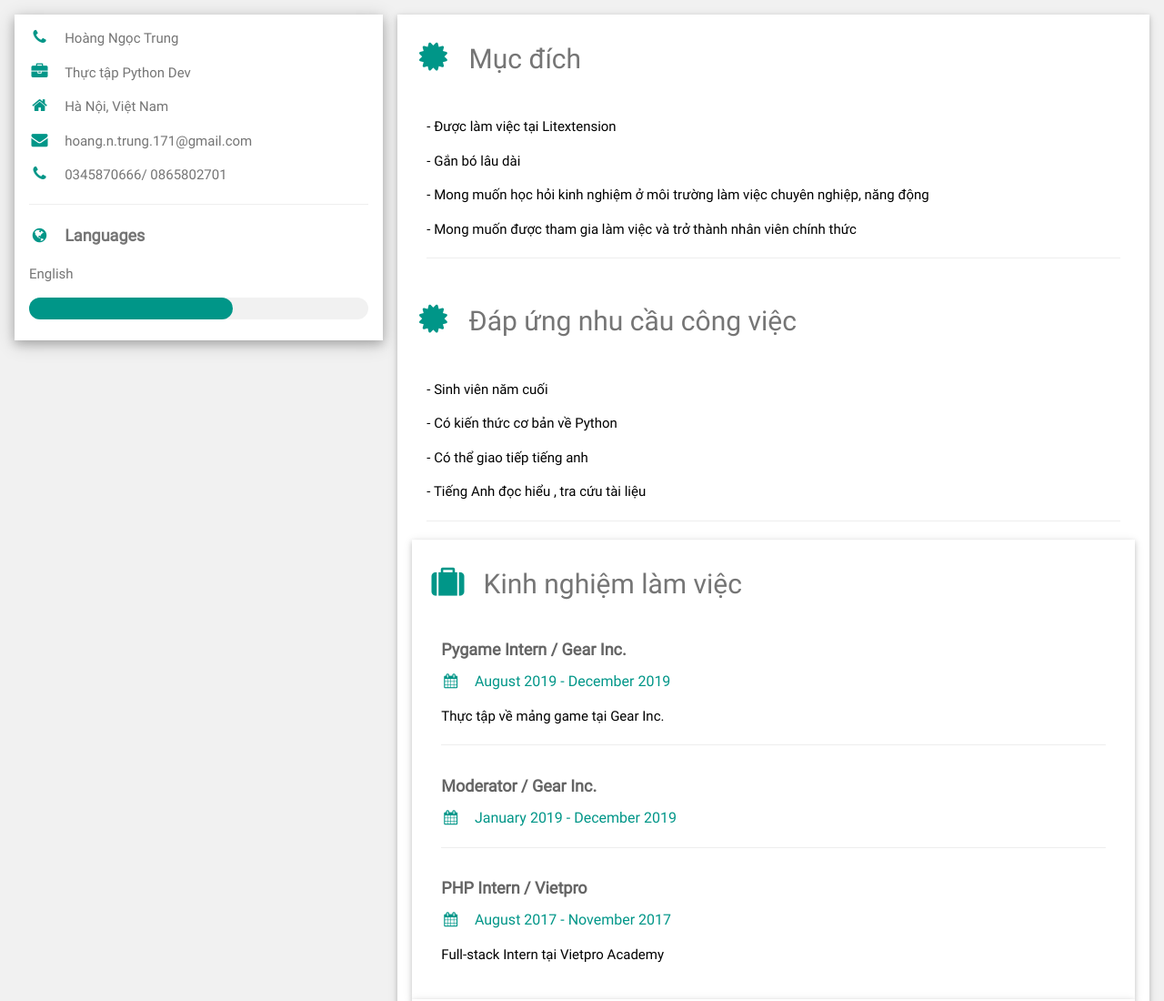
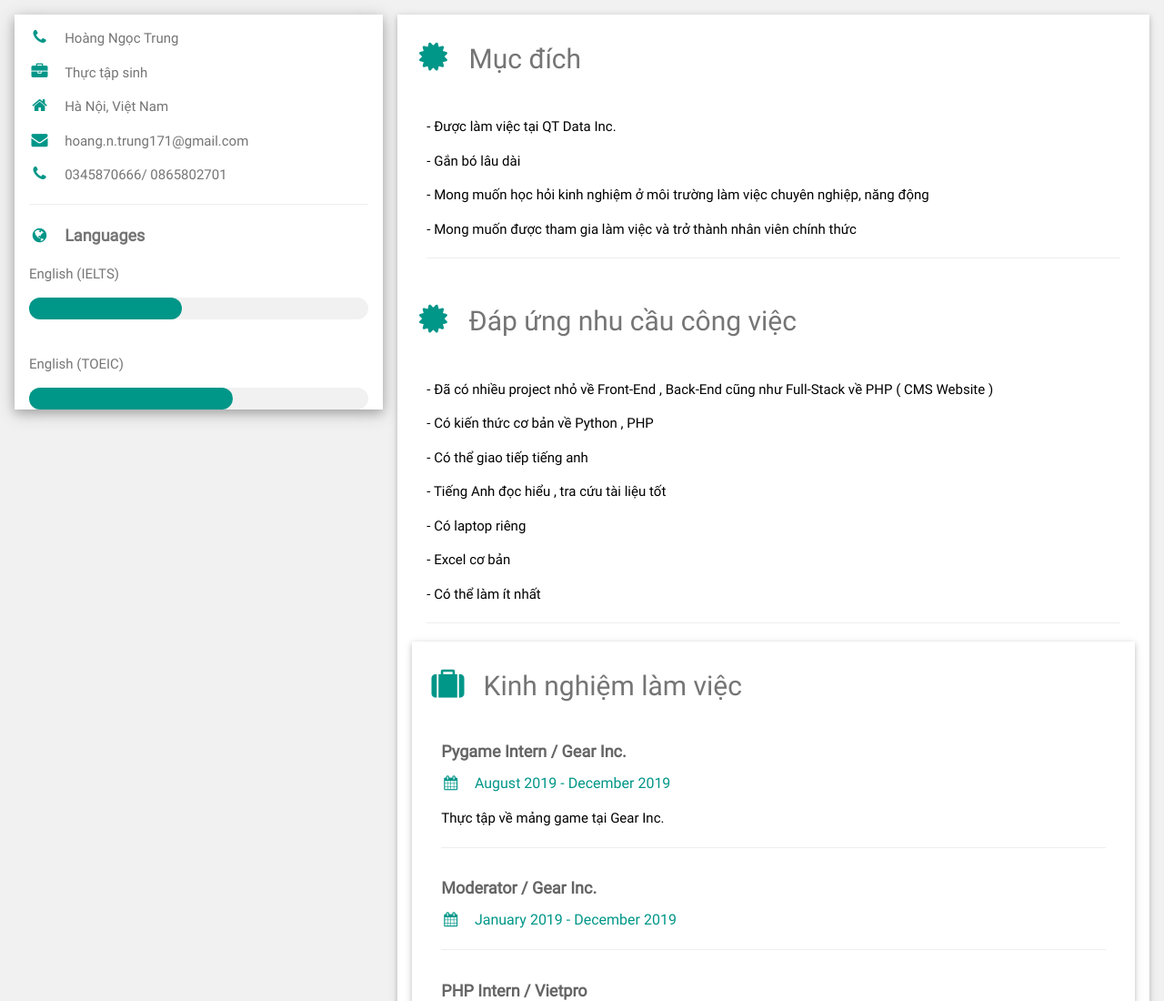
Before and after one commit to subzeroproject/QT-Data-Inc., a plain HTML site: page index.html in a window 1280 px wide. Shown: the top 1100 px of the page at 91% size. Drawn offline with Linux system fonts and the light colour scheme.

Commit message:
Update index.html

```diff
--- a/index.html
+++ b/index.html
@@ -1,6 +1,6 @@
 <!DOCTYPE html>
 <html>
-<title>Python Intern</title>
+<title>IT Intern</title>
 <meta charset="UTF-8">
 <meta name="viewport" content="width=device-width, initial-scale=1">
 <link rel="stylesheet" href="w3.css">
@@ -24,18 +24,22 @@ html,body,h1,h2,h3,h4,h5,h6 {font-family: "Roboto", sans-serif}
 
         <div class="w3-container">
           <p><i class="fa fa-phone fa-fw w3-margin-right w3-large w3-text-teal"></i>Hoàng Ngọc Trung</p>
-          <p><i class="fa fa-briefcase fa-fw w3-margin-right w3-large w3-text-teal"></i>Thực tập Python Dev</p>
+          <p><i class="fa fa-briefcase fa-fw w3-margin-right w3-large w3-text-teal"></i>Thực tập sinh</p>
           <p><i class="fa fa-home fa-fw w3-margin-right w3-large w3-text-teal"></i>Hà Nội, Việt Nam</p>
-          <p><i class="fa fa-envelope fa-fw w3-margin-right w3-large w3-text-teal"></i>hoang.n.trung.171@gmail.com</p>
+          <p><i class="fa fa-envelope fa-fw w3-margin-right w3-large w3-text-teal"></i>hoang.n.trung171@gmail.com</p>
           <p><i class="fa fa-phone fa-fw w3-margin-right w3-large w3-text-teal"></i>0345870666/ 0865802701</p>
           <hr>
 
           <p class="w3-large w3-text-theme"><b><i class="fa fa-globe fa-fw w3-margin-right w3-text-teal"></i>Languages</b></p>
-          <p>English</p>
+          <p>English (IELTS)</p>
+          <div class="w3-light-grey w3-round-xlarge">
+            <div class="w3-round-xlarge w3-teal" style="height:24px;width:45%"></div>
+          </div>
+          <br>
+          <p>English (TOEIC)</p>
           <div class="w3-light-grey w3-round-xlarge">
             <div class="w3-round-xlarge w3-teal" style="height:24px;width:60%"></div>
           </div>
-          <br>
         </div>
       </div><br>
 
@@ -48,7 +52,7 @@ html,body,h1,h2,h3,h4,h5,h6 {font-family: "Roboto", sans-serif}
 
         <h2 class="w3-text-grey w3-padding-16"><i class="fa fa-certificate fa-fw w3-margin-right w3-xxlarge w3-text-teal"></i>Mục đích</h2>
         <div class="w3-container">
-          <p>- Được làm việc tại Litextension</p>
+          <p>- Được làm việc tại QT Data Inc.</p>
           <p>- Gắn bó lâu dài </p>
           <p>- Mong muốn học hỏi kinh nghiệm ở môi trường làm việc chuyên nghiệp, năng động </p>
           <p>- Mong muốn được tham gia làm việc và trở thành nhân viên chính thức </p>
@@ -57,10 +61,13 @@ html,body,h1,h2,h3,h4,h5,h6 {font-family: "Roboto", sans-serif}
         </div>
         <h2 class="w3-text-grey w3-padding-16"><i class="fa fa-certificate fa-fw w3-margin-right w3-xxlarge w3-text-teal"></i>Đáp ứng nhu cầu công việc</h2>
         <div class="w3-container">
-          <p>- Sinh viên năm cuối</p>
-          <p>- Có kiến thức cơ bản về Python</p>
+          <p>- Đã có nhiều project nhỏ về Front-End , Back-End cũng như Full-Stack về PHP ( CMS Website )</p>
+          <p>- Có kiến thức cơ bản về Python , PHP</p>
           <p>- Có thể giao tiếp tiếng anh</p>
-          <p>- Tiếng Anh đọc hiểu , tra cứu tài liệu</p>
+          <p>- Tiếng Anh đọc hiểu , tra cứu tài liệu tốt</p>
+          <p>- Có laptop riêng</p>
+          <p>- Excel cơ bản</p>
+          <p>- Có thể làm ít nhất</p>
 
           <hr>
         </div>
```
